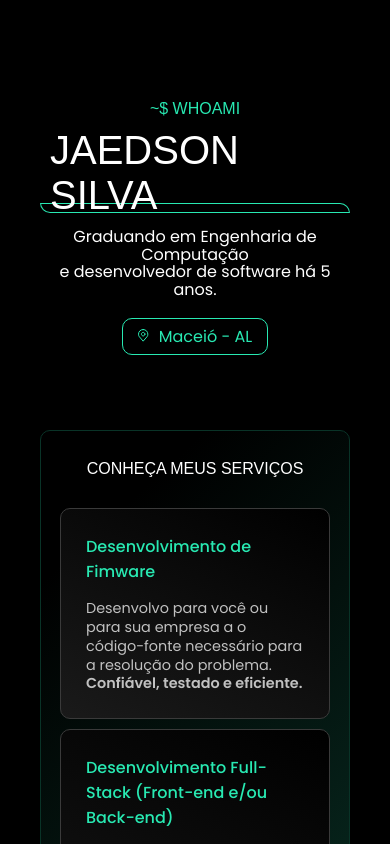
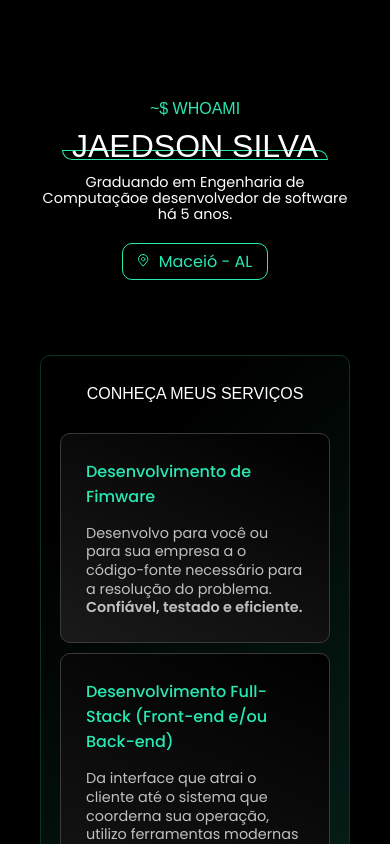
Before and after one commit to jaedsonpys/jaedson.dev.br, a React (Vite) app: page / in a window 390 px wide. Shown: the top 844 px of the page. Built offline with nearby package versions, Linux system fonts and the light colour scheme; a web font is replaced by a local one.

Commit message:
feat: add little font size adjust for 410px min-width

```diff
--- a/src/landing.module.css
+++ b/src/landing.module.css
@@ -53,6 +53,21 @@
     font-weight: 400;
 }
 
+@media (max-width: 410px) {
+    .aboutMeSection h1 {
+        font-size: 2em;
+    }
+
+    .aboutMeSection p {
+        font-size: .9em;
+    }
+
+    .aboutMeSection br {
+        display: none;
+    }
+}
+
+
 .locationCard {
     font-family: 'Poppins', Arial, Helvetica, sans-serif;
     font-size: 1em;
@@ -82,8 +97,11 @@
     border: 1px solid #093327;
     border-radius: 10px;
     background: linear-gradient(137.34deg, #000000 15.45%, #093327 100%);
-    height: 700px;
+    height: 75%;
     position: absolute;
+
+    border-bottom-left-radius: 30px;
+    border-bottom-right-radius: 30px;
 
     top: 0;
 }
```
